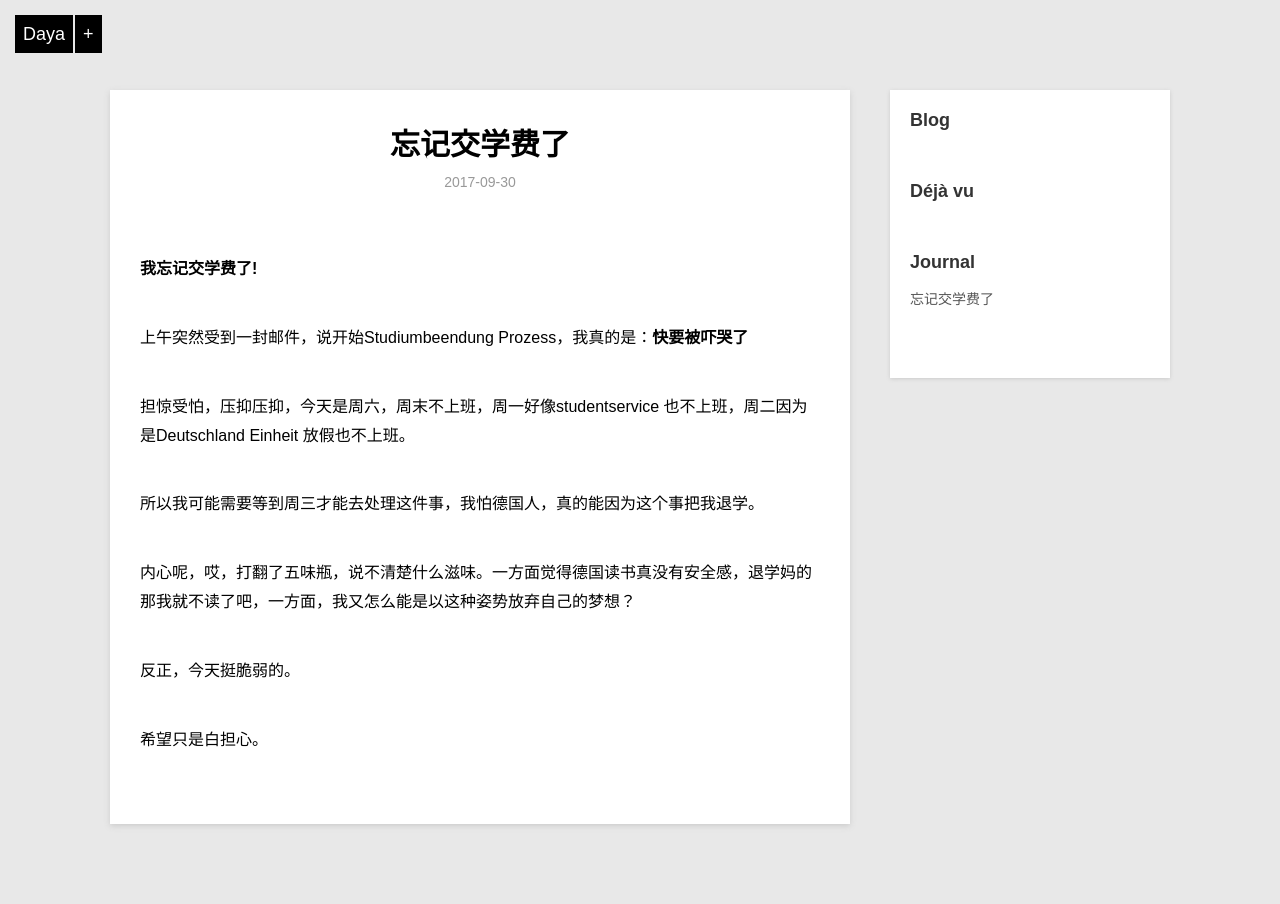
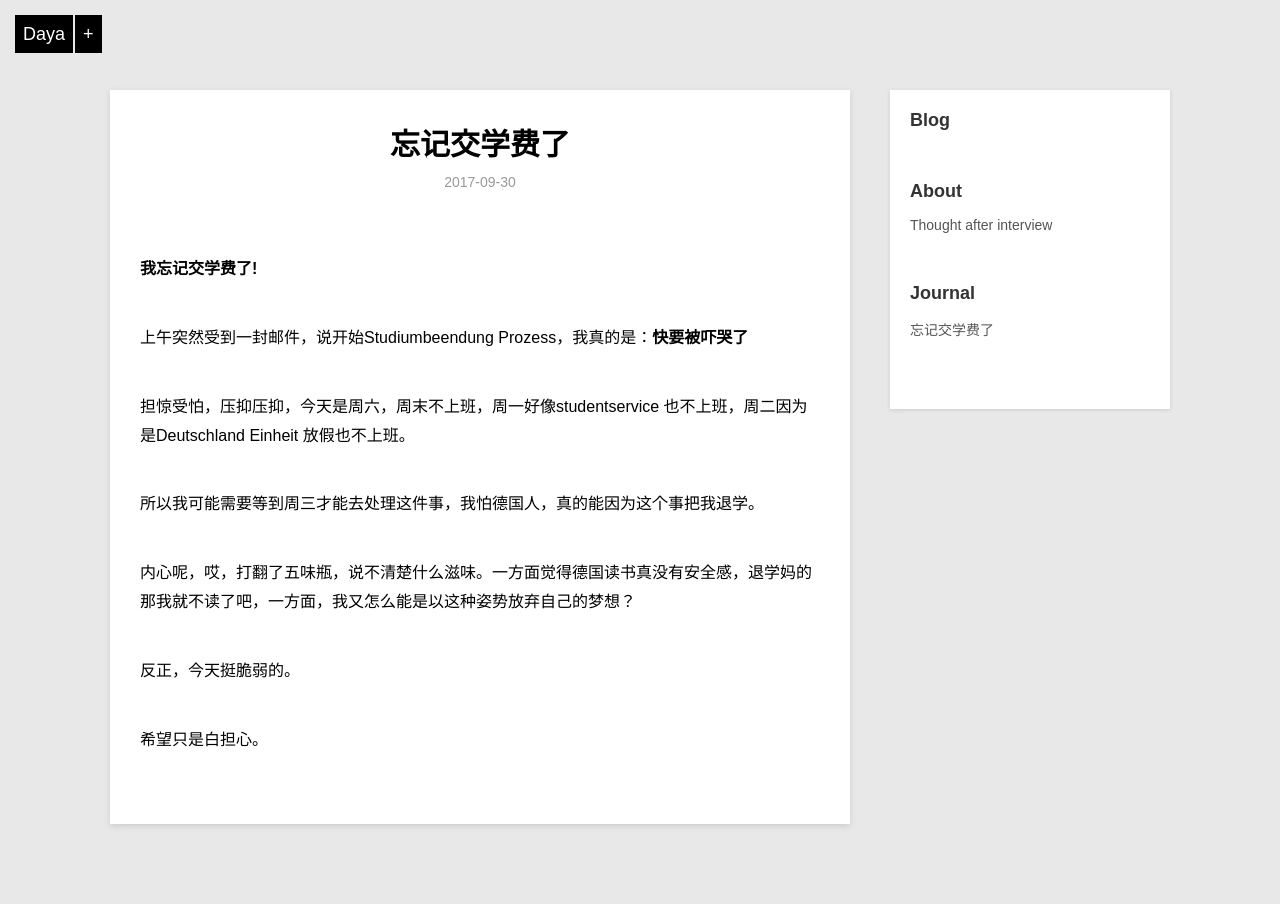
Before and after one commit to dayadaoshanghai/daya.github.io, a Jekyll site: the page built from _posts/journal/2017-09-30-17Sep30.md, in a window 1280 px wide. Built offline with Jekyll 4.4.1, drawn with Linux system fonts in a browser that asks for light colours.

Commit message:
modifiy template

```diff
--- a/_layouts/default.html
+++ b/_layouts/default.html
@@ -7,9 +7,9 @@
     -->
     <meta charset="utf-8" />
     <title>{% if page.title %}{{ page.title }} | {% endif %}{{ site.title }}</title>
-    <meta name="author" content="Johnson" />
+    <meta name="author" content="Daya" />
     <meta name="renderer" content="webkit">
-    <meta name="description" content="Johnson" />
+    <meta name="description" content="Daya" />
     <meta name="viewport" content="width=device-width, initial-scale=1.0, minimum-scale=1.0">
     <link rel="stylesheet" href="/css/default.css" type="text/css" />
     <link rel="shortcut icon" href="/favicon.ico" type="image/x-icon" />
--- a/_layouts/post.html
+++ b/_layouts/post.html
@@ -28,9 +28,9 @@ layout: default
         {% endfor %}
         </ul>
 
-        <h2>Déjà vu</h2>
+        <h2>About</h2>
         <ul class="artical-list">
-        {% for post in site.categories.dejavu%}
+        {% for post in site.categories.about%}
             <li><a href="{{ post.url }}">{{ post.title }}</a></li>
         {% endfor %}
         </ul>
```
Also changed, not shown: about/index.md (+1 -1 lines), 2 other files.
